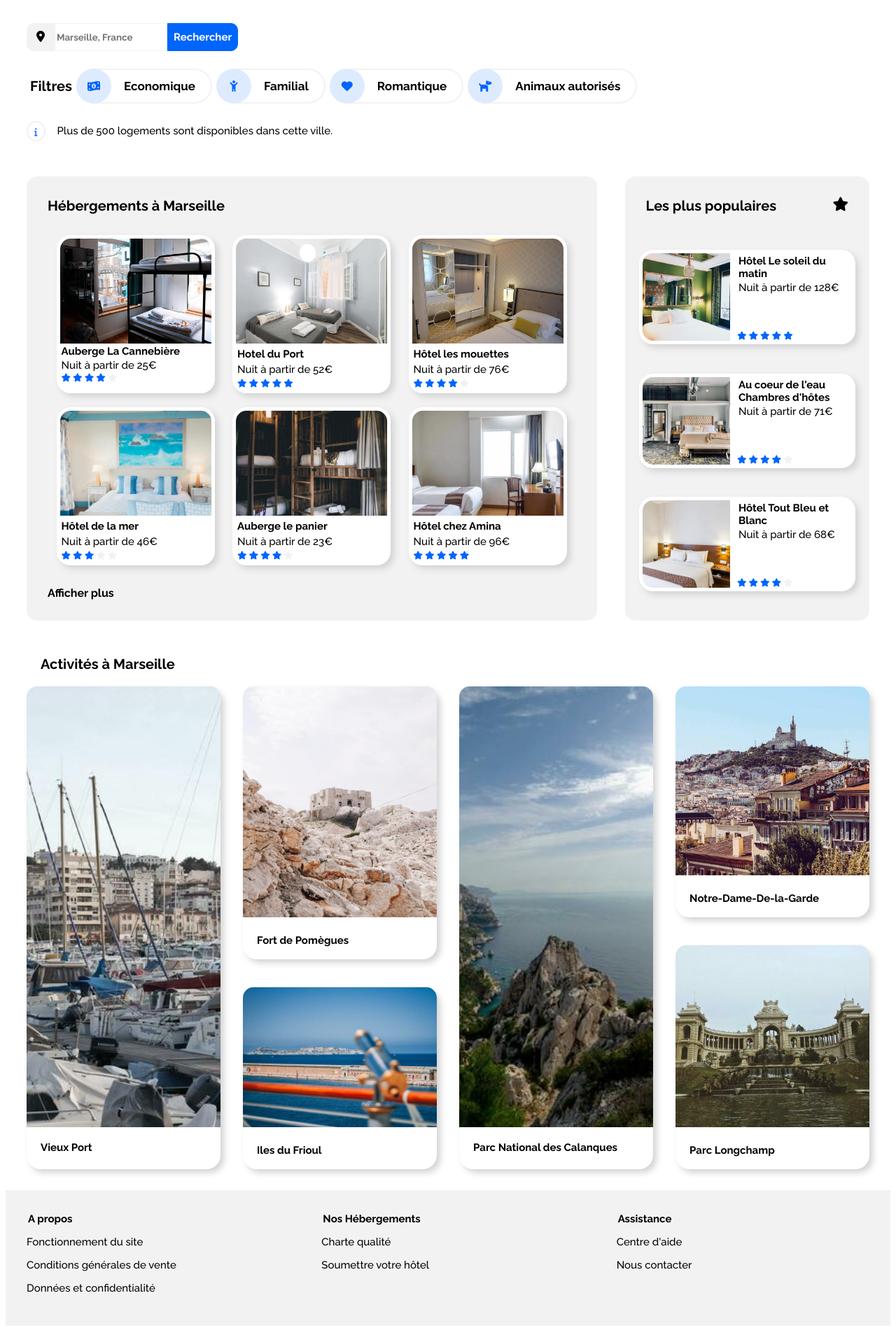
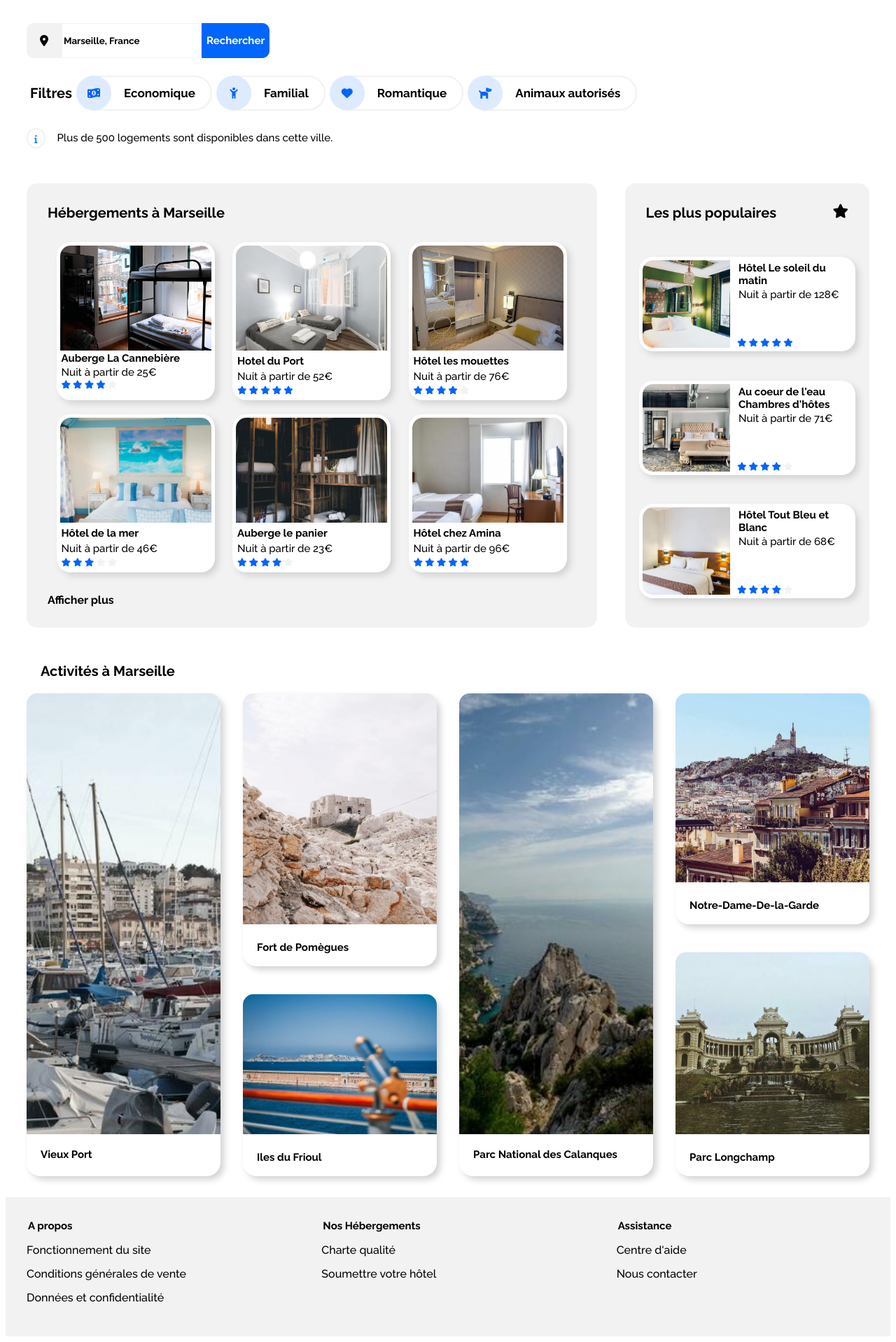
Before and after one commit to hellnln/Booki, a plain HTML site: page index.html in a window 1280 px wide. Shown: the part 163-2081 px from the top of the page at 70% size. Drawn offline with Linux system fonts and the light colour scheme; a web font is replaced by a local one.

Commit message:
version finale

```diff
--- a/CSS/style.css
+++ b/CSS/style.css
@@ -98,14 +98,15 @@ a {
     justify-content: center;
     align-items: center;
     background-color: #f2f2f2;
-    height: 40px;
-    width: 40px;
+    height: 50px;
+    width: 50px;
     border-top-left-radius: 10px;
     border-bottom-left-radius: 10px;
 }
 
 .barre-recherche {
-    height: 40px;
+    height: 50px;
+    width: 200px;
     border: 1px solid #f2f2f2;
     font-weight: bold;
 
@@ -117,14 +118,11 @@ a {
     border: 1px solid #0065fc;
     border-top-right-radius: 10px;
     border-bottom-right-radius: 10px;
-    height: 40px;
-
-}
-
-.btn-recherche p {
+    height: 50px;
     font-size: 15px;
     font-weight: bold;
 }
+
 
 .fa-magnifying-glass {
     display: none;
@@ -495,8 +493,13 @@ footer {
     margin: 30px;
 }
 
-.footer-box p {
+.footer-box li {
     margin: 15px 0 15px 0;
+    list-style: none;
+}
+
+.footer-box ul {
+    padding-left: 0;
 }
 
 /* media queries */
@@ -538,19 +541,20 @@ footer {
 
         /* Section recherche */
 
-    .btn-recherche p {
-    display: none;
+    .btn-recherche {
+        display: none;
+        width: 50px;
+        border-radius: 10px;
     }
+
 
     .fa-magnifying-glass {
         display: flex;
         justify-content: center;
         align-items: center;
+
     }
 
-    .btn-recherche {
-        width: 40px;
-    }
 
     .main-filtres {
         display: flex;
@@ -567,19 +571,19 @@ footer {
     .main-hebergement {
         display: flex;
         flex-direction: column-reverse;
-
+        margin: 0px;
     }
 
     .hebergement {
         width: 100%;
         margin: 5px;
-        padding: 0;
         background-color: white;
     }
 
     .card-hebergement {
         display: flex;
         flex-direction: column;
+        padding: 0px;
     }
 
     .box-hebergement {
@@ -602,7 +606,10 @@ footer {
 
     /* Section activity */
 
-
+    .main-activity{
+        margin: 5px;
+        padding: 10px;
+    }
 
     .main-card-activity {
         display: flex;
--- a/index.html
+++ b/index.html
@@ -37,22 +37,16 @@
 
 <!-- Barre recherche -->
 
+<div class="formulaire">
     <form action="#" method="post" >
         <div class="barre-formulaire">
-            <div class="icon-map">
-                <label for="ville"><i class="fa-solid fa-location-dot"></i></label>
-            </div>
-            <div >
-                <input class="barre-recherche" type="text" name="ville" id="ville" required placeholder="Marseille, France">
-            </div>
-            <div>
-                <button type="submit" class="btn-recherche">
-                    <p>Rechercher</p>
-                    <i class="fa-solid fa-magnifying-glass"></i>
-                </button>
-            </div>
+                <label class="icon-map" for="ville"><i class="fa-solid fa-location-dot"></i></label>
+                <input class="barre-recherche" type="text" name="ville" id="ville" value="Marseille, France">
+                <input class="btn-recherche" type="submit" value="Rechercher">
+                <i class="fa-solid fa-magnifying-glass btn-recherche"></i>
         </div>
     </form>
+</div>
 
     <!-- Filtres -->
 
@@ -352,19 +346,25 @@
 <footer>
     <div class="footer-box">
         <h3>A propos</h3>
-        <p>Fonctionnement du site</p>
-        <p>Conditions générales de vente</p>
-        <p>Données et confidentialité</p>
+            <ul>
+                <li>Fonctionnement du site</li>
+                <li>Conditions générales de vente</li>
+                <li>Données et confidentialité</li>
+            </ul>
     </div>
     <div class="footer-box">
         <h3>Nos Hébergements</h3>
-        <p>Charte qualité</p>
-        <p>Soumettre votre hôtel</p>
+        <ul>
+            <li>Charte qualité</li>
+            <li>Soumettre votre hôtel</li>
+        </ul>
     </div>
     <div class="footer-box">
         <h3>Assistance</h3>
-        <p>Centre d'aide</p>
-        <p>Nous contacter</p>
+        <ul>
+            <li>Centre d'aide</li>
+            <li>Nous contacter</li>
+        </ul>
     </div>
 </footer>
 </body>
```
Lines whose indentation alone changed are shown as unchanged.
